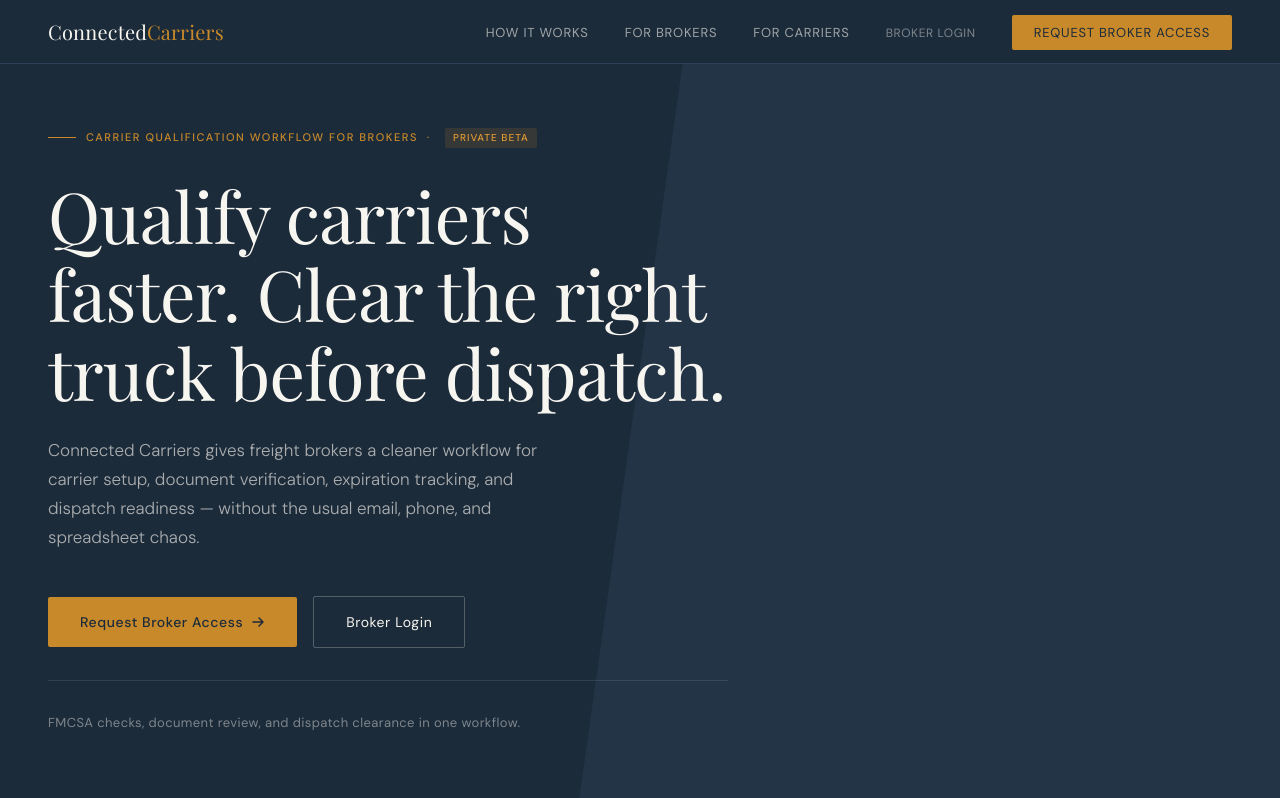
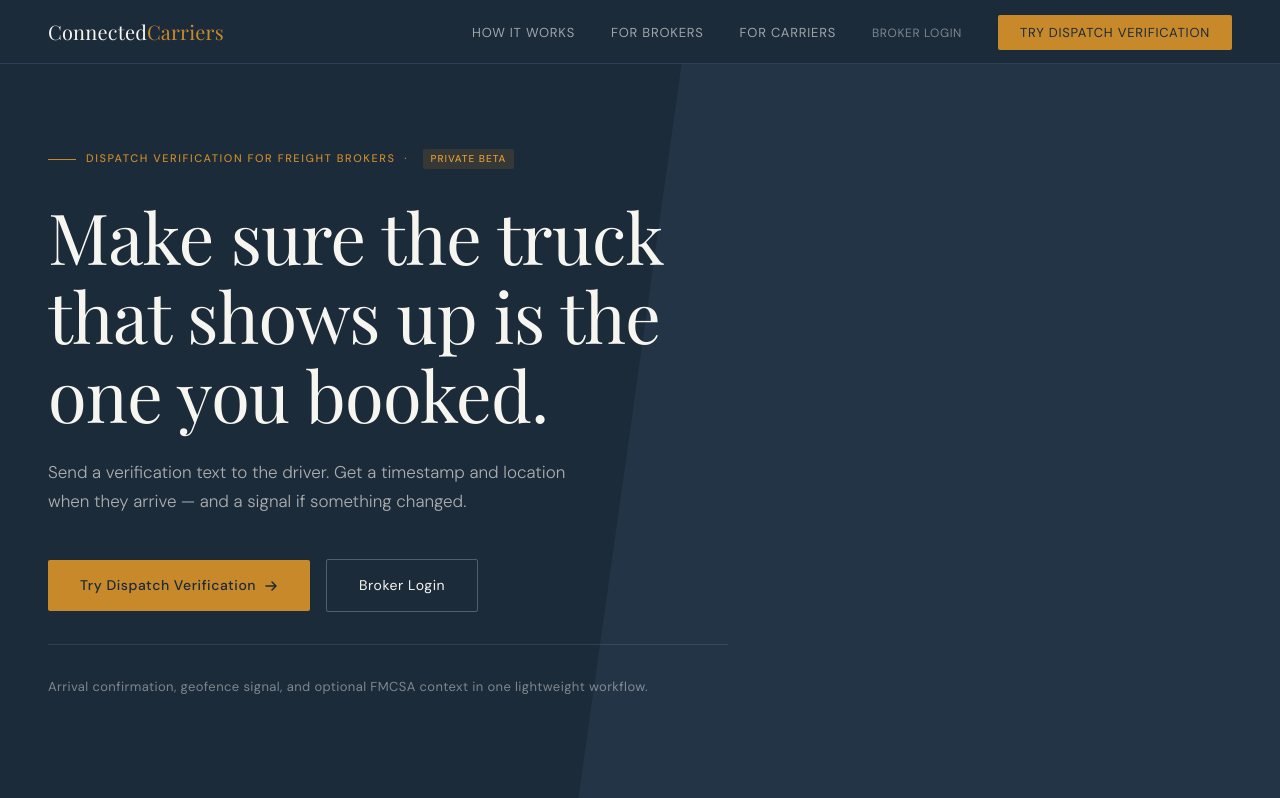
Before and after one commit to mfreedle/connected-carriers, a plain HTML site: page index.html in a window 1280 px wide. Shown: the top 798 px of the page. Drawn offline with nearby package versions, Linux system fonts and the light colour scheme.

Commit message:
Pass 1: Repoint homepage CTAs and hero to dispatch verification wedge
- Nav CTA → dispatch.html (Try Dispatch Verification)
- Hero: new eyebrow, headline, subhead, microcopy focused on arrival check
- Hero primary CTA → dispatch.html
- Broker section: dispatch.html primary, interest form secondary text link
- CTA band: dispatch.html primary, interest form secondary text link
- Footer: added Dispatch Verification link
- Carrier section and interest forms preserved unchanged
- All existing sections below the fold kept intact

```diff
--- a/index.html
+++ b/index.html
@@ -740,25 +740,25 @@
     <li><a href="#brokers">For brokers</a></li>
     <li><a href="#carriers">For carriers</a></li>
     <li><a href="https://app.connectedcarriers.org/login" style="color:rgba(247,245,240,0.45);font-size:12px;letter-spacing:0.05em">Broker Login</a></li>
-    <li><a href="https://app.connectedcarriers.org/interest/broker" class="nav-cta">Request Broker Access</a></li>
+    <li><a href="dispatch.html" class="nav-cta">Try Dispatch Verification</a></li>
   </ul>
 </nav>
 
 <!-- HERO -->
 <section class="hero">
   <div class="hero-inner">
-    <div class="hero-eyebrow">Carrier qualification workflow for brokers &nbsp;·&nbsp; <span style="background:rgba(200,137,42,0.15);color:#E09B35;padding:2px 8px;border-radius:2px;font-size:10px;letter-spacing:0.1em;vertical-align:middle">PRIVATE BETA</span></div>
-    <h1>Qualify carriers faster. Clear the right truck before dispatch.</h1>
-    <p class="hero-sub">Connected Carriers gives freight brokers a cleaner workflow for carrier setup, document verification, expiration tracking, and dispatch readiness — without the usual email, phone, and spreadsheet chaos.</p>
+    <div class="hero-eyebrow">Dispatch verification for freight brokers &nbsp;·&nbsp; <span style="background:rgba(200,137,42,0.15);color:#E09B35;padding:2px 8px;border-radius:2px;font-size:10px;letter-spacing:0.1em;vertical-align:middle">PRIVATE BETA</span></div>
+    <h1>Make sure the truck that shows up is the one you booked.</h1>
+    <p class="hero-sub">Send a verification text to the driver. Get a timestamp and location when they arrive — and a signal if something changed.</p>
     <div class="hero-actions">
-      <a href="https://app.connectedcarriers.org/interest/broker" class="btn-primary">
-        Request Broker Access
+      <a href="dispatch.html" class="btn-primary">
+        Try Dispatch Verification
         <svg width="14" height="14" viewBox="0 0 14 14" fill="none"><path d="M2 7h10M8 3l4 4-4 4" stroke="currentColor" stroke-width="1.5" stroke-linecap="round" stroke-linejoin="round"/></svg>
       </a>
       <a href="https://app.connectedcarriers.org/login" class="btn-ghost">Broker Login</a>
     </div>
     <div style="margin-top:32px; padding-top:28px; border-top:1px solid rgba(247,245,240,0.1);">
-      <span style="font-size:13px; color:rgba(247,245,240,0.45); letter-spacing:0.03em;">FMCSA checks, document review, and dispatch clearance in one workflow.</span>
+      <span style="font-size:13px; color:rgba(247,245,240,0.45); letter-spacing:0.03em;">Arrival confirmation, geofence signal, and optional FMCSA context in one lightweight workflow.</span>
     </div>
   </div>
 </section>
@@ -870,7 +870,8 @@
         reduce manual chaos before dispatch
       </li>
     </ul>
-    <a href="https://app.connectedcarriers.org/interest/broker" class="btn-slate">Request Broker Access</a>
+    <a href="dispatch.html" class="btn-slate">Try Dispatch Verification</a>
+    <a href="https://app.connectedcarriers.org/interest/broker" style="display:inline-block;margin-left:16px;font-size:12px;color:rgba(247,245,240,0.5);text-decoration:none;letter-spacing:0.04em;vertical-align:middle">or Request Broker Access →</a>
   </div>
   <div class="split-panel split-light" id="carriers">
     <div class="section-eyebrow">For carriers</div>
@@ -994,12 +995,15 @@
 <section class="cta-section">
   <div class="cta-inner">
     <div class="section-eyebrow">Get started</div>
-    <h2>Ready to bring carrier setup under control?</h2>
-    <p>Request access to Connected Carriers and start using a cleaner workflow for setup, verification, and dispatch readiness.</p>
-    <a href="https://app.connectedcarriers.org/interest/broker" class="btn-cta">
-      Request Broker Access
+    <h2>See what changed before the load moves.</h2>
+    <p>Try dispatch verification — send an arrival check to the driver, get a timestamp and location signal, and know if something looks off before freight is released.</p>
+    <a href="dispatch.html" class="btn-cta">
+      Try Dispatch Verification
       <svg width="14" height="14" viewBox="0 0 14 14" fill="none"><path d="M2 7h10M8 3l4 4-4 4" stroke="currentColor" stroke-width="1.5" stroke-linecap="round" stroke-linejoin="round"/></svg>
     </a>
+    <div style="margin-top:20px">
+      <a href="https://app.connectedcarriers.org/interest/broker" style="font-size:13px;color:rgba(28,43,58,0.55);text-decoration:none">or request full broker access →</a>
+    </div>
   </div>
 </section>
 
@@ -1022,6 +1026,7 @@
     <div class="footer-col">
       <h4>Platform</h4>
       <ul>
+        <li><a href="dispatch.html">Dispatch Verification</a></li>
         <li><a href="#tiers">Carrier Tiers</a></li>
         <li><a href="#verification">Verification</a></li>
         <li><a href="#dispatch-tools">Dispatch Tools</a></li>
```
